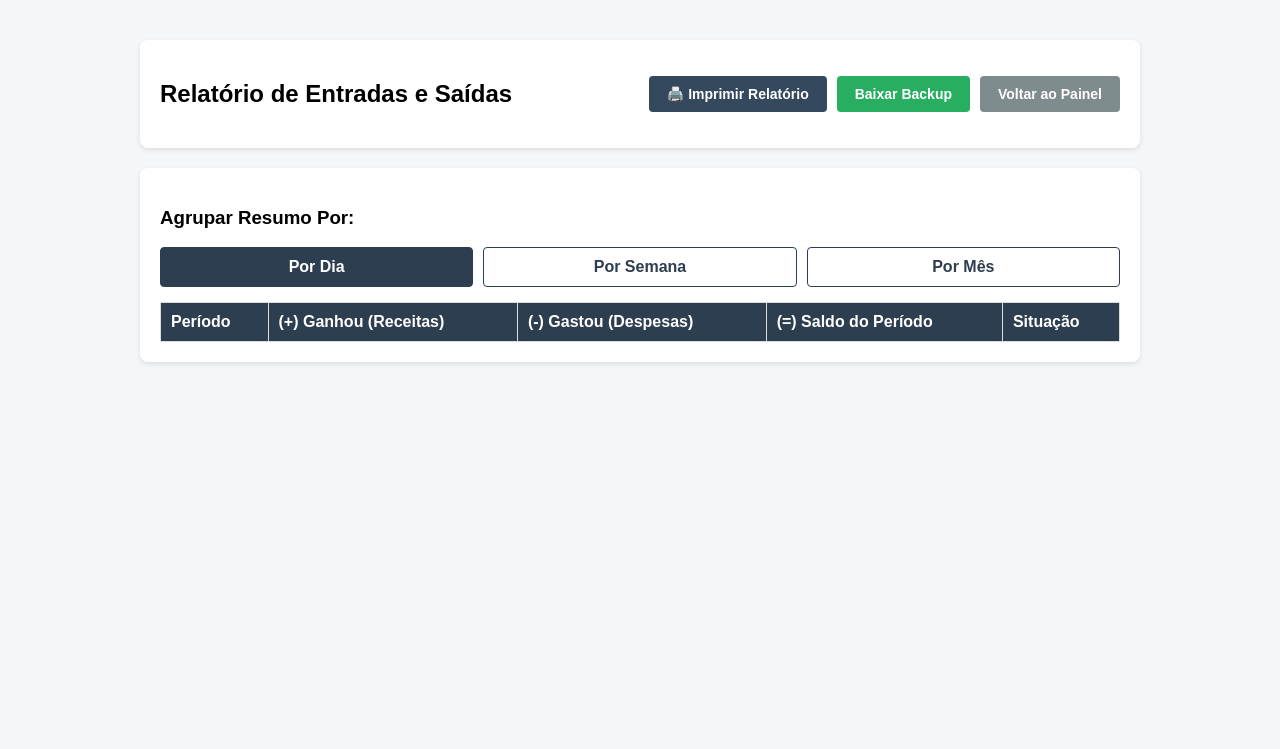
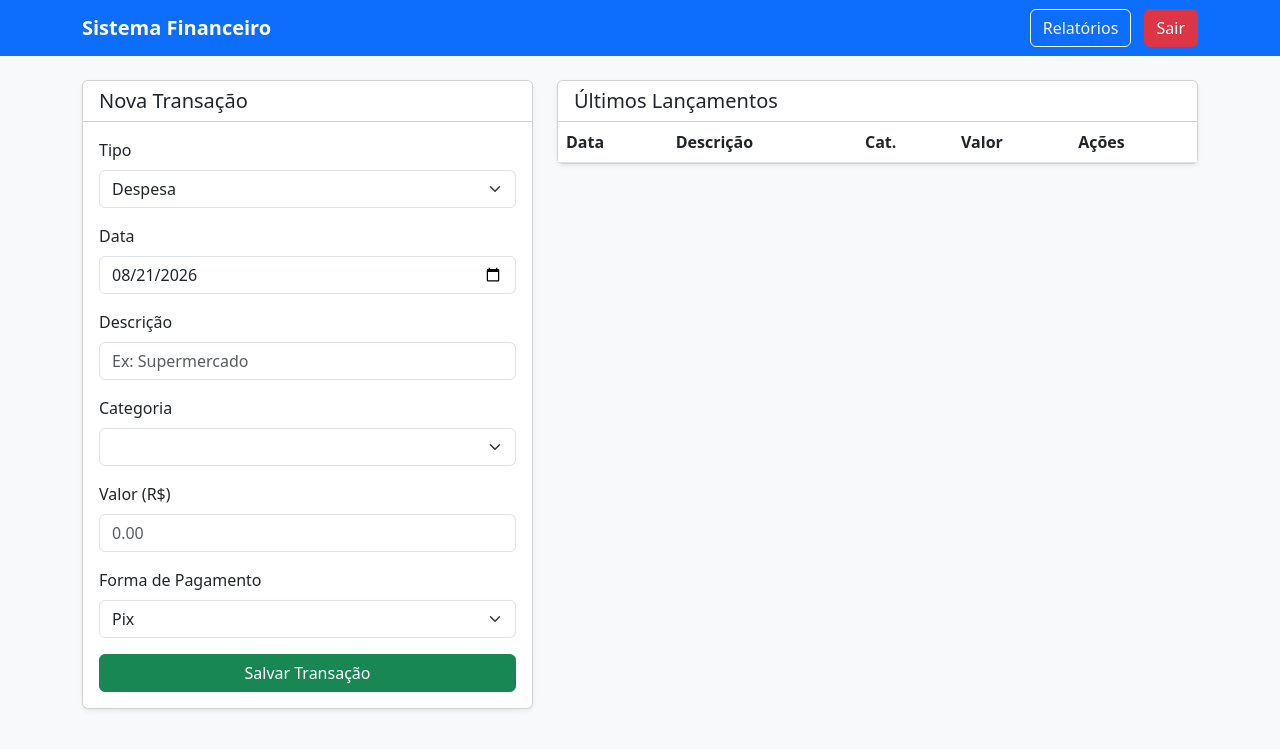
Before and after one commit to juracigomessilva-cyber/financeiro, a Flask app: template templates/relatorios.html in a window 1280 px wide. Shown: the top 749 px of the page. Run offline with Flask 3, Linux system fonts and the light colour scheme; the template is opened without the code that fills it, so the values that code supplies are empty; some libraries are stand-ins or nearby versions.

Commit message:
Update relatorios.html

```diff
--- a/templates/relatorios.html
+++ b/templates/relatorios.html
@@ -1,112 +1,187 @@
 <!DOCTYPE html>
-<html lang="pt-BR">
+<html lang="pt-br">
 <head>
     <meta charset="UTF-8">
-    <title>Relatórios e Agrupamentos Financeiros</title>
-    <style>
-        body { font-family: Arial, sans-serif; max-width: 1000px; margin: 20px auto; padding: 20px; background-color: #f4f6f8; }
-        .card { background: white; padding: 20px; border-radius: 8px; box-shadow: 0 2px 5px rgba(0,0,0,0.1); margin-bottom: 20px; }
-        .topo { display: flex; justify-content: space-between; align-items: center; }
-        .botoes-topo { display: flex; gap: 10px; }
-        .btn { padding: 10px 18px; text-decoration: none; color: white; border-radius: 4px; font-weight: bold; cursor: pointer; border: none; font-size: 14px; }
-        .btn-imprimir { background-color: #34495e; }
-        .btn-backup { background-color: #27ae60; }
-        .btn-voltar { background-color: #7f8c8d; }
+    <meta name="viewport" content="width=device-width, initial-scale=1.0">
+    <title>Controle Financeiro</title>
+    <link href="https://cdn.jsdelivr.net/npm/bootstrap@5.3.0/dist/css/bootstrap.min.css" rel="stylesheet">
+</head>
+<body class="bg-light">
+    <nav class="navbar navbar-expand-lg navbar-dark bg-primary mb-4">
+        <div class="container">
+            <a class="navbar-brand fw-bold" href="/">Sistema Financeiro</a>
+            <div>
+                <a href="/relatorios" class="btn btn-outline-light me-2">Relatórios</a>
+                <a href="/logout" class="btn btn-danger">Sair</a>
+            </div>
+        </div>
+    </nav>
 
-        .filtros-periodo { display: flex; gap: 10px; margin-top: 15px; }
-        .btn-filtro { flex: 1; padding: 10px; border: 1px solid #2c3e50; background: white; color: #2c3e50; font-weight: bold; border-radius: 4px; cursor: pointer; text-align: center; }
-        .btn-filtro.active { background: #2c3e50; color: white; }
-
-        table { width: 100%; border-collapse: collapse; margin-top: 15px; }
-        th, td { border: 1px solid #ddd; padding: 10px; text-align: left; }
-        th { background-color: #2c3e50; color: white; }
-
-        .txt-verde { color: #27ae60; font-weight: bold; }
-        .txt-vermelho { color: #c0392b; font-weight: bold; }
-        .badge-lucro { background: #e8f8f5; color: #27ae60; padding: 4px 8px; border-radius: 4px; font-weight: bold; }
-        .badge-prejuizo { background: #fadbd8; color: #c0392b; padding: 4px 8px; border-radius: 4px; font-weight: bold; }
-
-        @media print {
-            body { background-color: white; margin: 0; padding: 0; max-width: 100%; font-size: 11px; }
-            .botoes-topo, .filtros-periodo { display: none !important; }
-            .card { box-shadow: none; border: none; padding: 0; margin-bottom: 10px; }
-            th { background-color: #eee !important; color: black !important; padding: 5px !important; }
-            td { padding: 5px !important; }
-        }
-    </style>
-</head>
-<body>
-
-    <div class="card topo">
-        <h2>Relatório de Entradas e Saídas</h2>
-        <div class="botoes-topo">
-            <button onclick="window.print()" class="btn btn-imprimir">🖨️ Imprimir Relatório</button>
-            <a href="/api/backup" class="btn btn-backup">Baixar Backup</a>
-            <a href="/" class="btn btn-voltar">Voltar ao Painel</a>
+    <div class="container">
+        <div class="row">
+            <!-- Form de Cadastro -->
+            <div class="col-md-5 mb-4">
+                <div class="card shadow-sm">
+                    <div class="card-header bg-white">
+                        <h5 class="card-title mb-0">Nova Transação</h5>
+                    </div>
+                    <div class="card-body">
+                        <form id="formTransacao">
+                            <div class="mb-3">
+                                <label class="form-label">Tipo</label>
+                                <select class="form-select" id="tipo" required onchange="carregarCategorias()">
+                                    <option value="Receita">Receita</option>
+                                    <option value="Despesa" selected>Despesa</option>
+                                </select>
+                            </div>
+                            <div class="mb-3">
+                                <label class="form-label">Data</label>
+                                <input type="date" class="form-control" id="data" required>
+                            </div>
+                            <div class="mb-3">
+                                <label class="form-label">Descrição</label>
+                                <input type="text" class="form-control" id="descricao" placeholder="Ex: Supermercado" required>
+                            </div>
+                            <div class="mb-3">
+                                <label class="form-label">Categoria</label>
+                                <select class="form-select" id="categoria" required>
+                                    <!-- Carregado via JS -->
+                                </select>
+                            </div>
+                            <div class="mb-3">
+                                <label class="form-label">Valor (R$)</label>
+                                <input type="number" step="0.01" class="form-control" id="valor" placeholder="0.00" required>
+                            </div>
+                            <div class="mb-3">
+                                <label class="form-label">Forma de Pagamento</label>
+                                <select class="form-select" id="forma_pagamento" required>
+                                    <option value="Pix">Pix</option>
+                                    <option value="Cartão de Crédito">Cartão de Crédito</option>
+                                    <option value="Cartão de Débito">Cartão de Débito</option>
+                                    <option value="Dinheiro">Dinheiro</option>
+                                </select>
+                            </div>
+                            <button type="submit" class="btn btn-success w-100">Salvar Transação</button>
+                        </form>
+                    </div>
                 </div>
             </div>
 
-    <div class="card">
-        <h3>Agrupar Resumo Por:</h3>
-        <div class="filtros-periodo">
-            <div id="f-dia" class="btn-filtro active" onclick="carregarRelatorio('dia')">Por Dia</div>
-            <div id="f-semana" class="btn-filtro" onclick="carregarRelatorio('semana')">Por Semana</div>
-            <div id="f-mes" class="btn-filtro" onclick="carregarRelatorio('mes')">Por Mês</div>
+            <!-- Tabela de Lançamentos -->
+            <div class="col-md-7 mb-4">
+                <div class="card shadow-sm">
+                    <div class="card-header bg-white">
+                        <h5 class="card-title mb-0">Últimos Lançamentos</h5>
                     </div>
-
-        <table>
+                    <div class="card-body p-0">
+                        <div class="table-responsive">
+                            <table class="table table-hover mb-0">
                                 <thead>
                                     <tr>
-                    <th>Período</th>
-                    <th>(+) Ganhou (Receitas)</th>
-                    <th>(-) Gastou (Despesas)</th>
-                    <th>(=) Saldo do Período</th>
-                    <th>Situação</th>
+                                        <th>Data</th>
+                                        <th>Descrição</th>
+                                        <th>Cat.</th>
+                                        <th>Valor</th>
+                                        <th>Ações</th>
                                     </tr>
                                 </thead>
-            <tbody id="tabela-agrupada"></tbody>
+                                <tbody id="tabelaTransacoes">
+                                    <!-- Carregado via JS -->
+                                </tbody>
                             </table>
+                        </div>
+                    </div>
+                </div>
+            </div>
+        </div>
     </div>
 
     <script>
-        let periodoAtual = 'dia';
+        // Define data atual no input
+        document.getElementById('data').valueAsDate = new Date();
 
-        async function carregarRelatorio(periodo) {
-            periodoAtual = periodo;
+        let todasCategorias = [];
 
-            // Atualiza botões
-            document.getElementById('f-dia').className = periodo === 'dia' ? 'btn-filtro active' : 'btn-filtro';
-            document.getElementById('f-semana').className = periodo === 'semana' ? 'btn-filtro active' : 'btn-filtro';
-            document.getElementById('f-mes').className = periodo === 'mes' ? 'btn-filtro active' : 'btn-filtro';
+        async function carregarCategorias() {
+            if (todasCategorias.length === 0) {
+                const res = await fetch('/api/categorias');
+                todasCategorias = await res.json();
+            }
+            const tipoSelecionado = document.getElementById('tipo').value;
+            const selectCategoria = document.getElementById('categoria');
+            selectCategoria.innerHTML = '';
 
-            const res = await fetch(`/api/relatorio?periodo=${periodo}`);
+            todasCategorias
+                .filter(c => c.tipo === tipoSelecionado)
+                .forEach(c => {
+                    const opt = document.createElement('option');
+                    opt.value = c.nome;
+                    opt.textContent = c.nome;
+                    selectCategoria.appendChild(opt);
+                });
+        }
+
+        async function carregarTransacoes() {
+            const res = await fetch('/api/relatorio?periodo=dia');
             const data = await res.json();
-
-            const tbody = document.getElementById('tabela-agrupada');
+            const tbody = document.getElementById('tabelaTransacoes');
             tbody.innerHTML = '';
 
-            data.agrupado.forEach(item => {
-                const receita = item.total_receita || 0;
-                const despesa = item.total_despesa || 0;
-                const saldo = receita - despesa;
-
+            data.detalhado.forEach(t => {
                 const tr = document.createElement('tr');
-                const badge = saldo >= 0
-                    ? `<span class="badge-lucro">SOBROU DINHEIRO</span>`
-                    : `<span class="badge-prejuizo">GASTOU MAIS</span>`;
+                const cor = t.tipo === 'Receita' ? 'text-success' : 'text-danger';
+                const sinal = t.tipo === 'Receita' ? '+' : '-';
 
                 tr.innerHTML = `
-                    <td><strong>${item.grupo}</strong></td>
-                    <td class="txt-verde">R$ ${receita.toFixed(2)}</td>
-                    <td class="txt-vermelho">R$ ${despesa.toFixed(2)}</td>
-                    <td class="${saldo >= 0 ? 'txt-verde' : 'txt-vermelho'}">R$ ${saldo.toFixed(2)}</td>
-                    <td>${badge}</td>
+                    <td>${t.data}</td>
+                    <td>${t.descricao}</td>
+                    <td><small class="badge bg-secondary">${t.categoria}</small></td>
+                    <td class="${cor} fw-bold">${sinal} R$ ${parseFloat(t.valor).toFixed(2)}</td>
+                    <td>
+                        <button onclick="excluirTransacao(${t.id})" class="btn btn-sm btn-outline-danger">X</button>
+                    </td>
                 `;
                 tbody.appendChild(tr);
             });
         }
 
-        carregarRelatorio('dia');
+        document.getElementById('formTransacao').addEventListener('submit', async (e) => {
+            e.preventDefault();
+
+            const dados = {
+                tipo: document.getElementById('tipo').value,
+                data: document.getElementById('data').value,
+                descricao: document.getElementById('descricao').value,
+                categoria: document.getElementById('categoria').value,
+                valor: document.getElementById('valor').value,
+                forma_pagamento: document.getElementById('forma_pagamento').value
+            };
+
+            const res = await fetch('/api/transacoes', {
+                method: 'POST',
+                headers: { 'Content-Type': 'application/json' },
+                body: JSON.stringify(dados)
+            });
+
+            if (res.ok) {
+                document.getElementById('descricao').value = '';
+                document.getElementById('valor').value = '';
+                carregarTransacoes();
+            } else {
+                alert('Erro ao salvar transação.');
+            }
+        });
+
+        async function excluirTransacao(id) {
+            if (confirm('Deseja excluir esta transação?')) {
+                await fetch(`/api/transacoes/${id}`, { method: 'DELETE' });
+                carregarTransacoes();
+            }
+        }
+
+        // Inicialização
+        carregarCategorias();
+        carregarTransacoes();
     </script>
 </body>
 </html>
```
Lines whose indentation alone changed are shown as unchanged.
